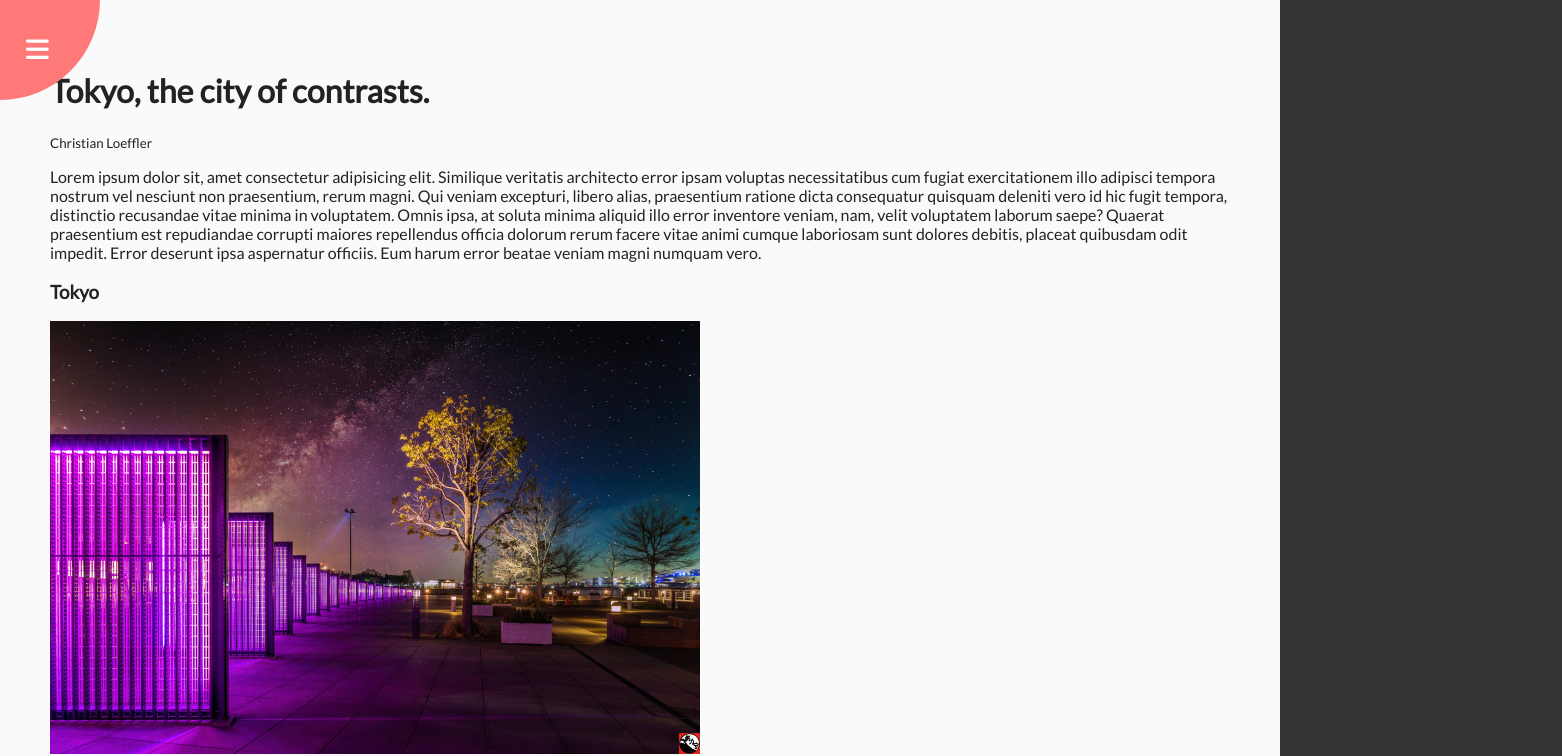
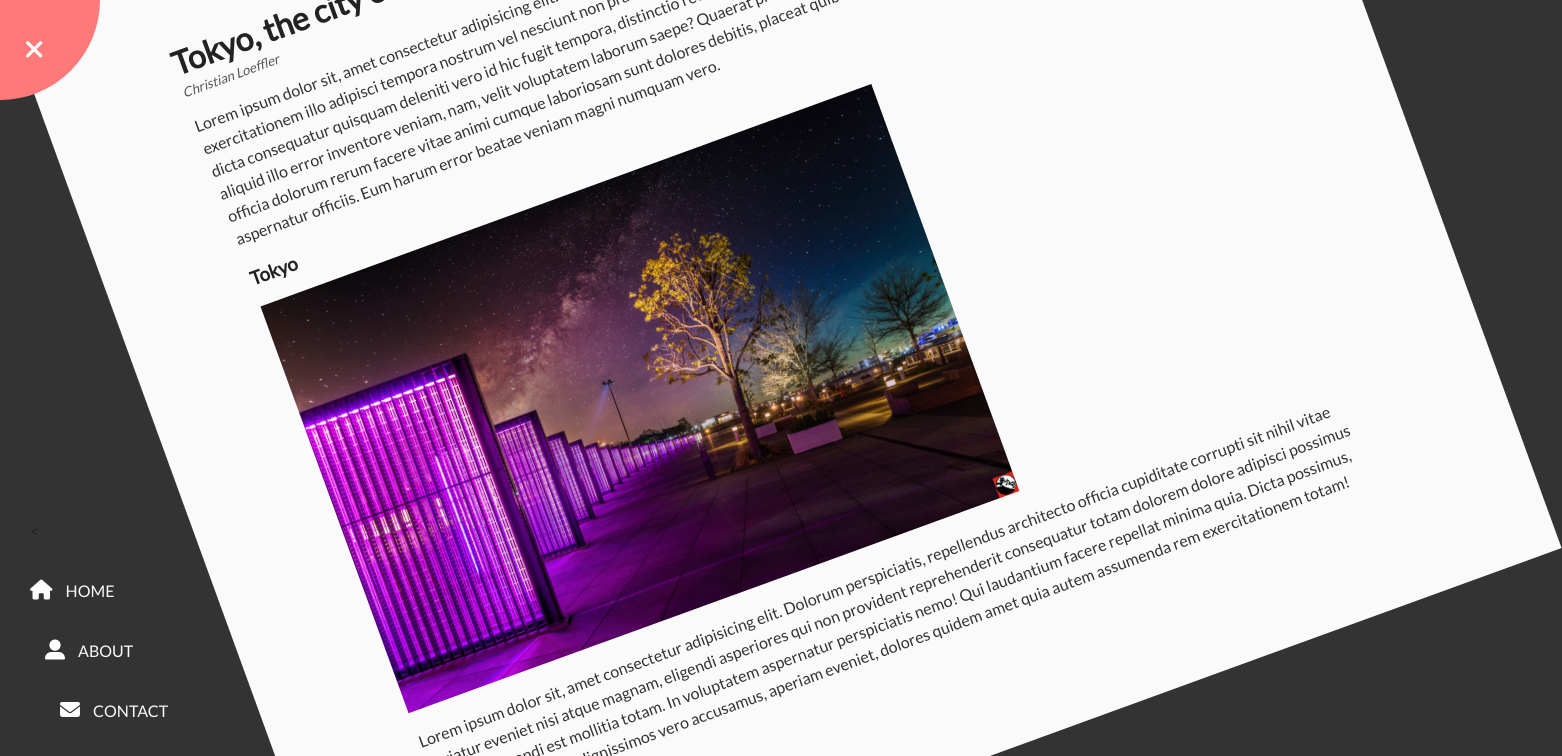
Before and after one commit to cloeffle/rotating-nav-animation, a plain HTML site: page index.html in a window 1280 px wide. Both pictures are taken after a click on the button 37 px from the left and 50 px from the top of the page. Shown: the top 756 px of the page, 1562 px wide, since content can reach past the window. Drawn offline with Linux system fonts and the light colour scheme.

Commit message:
added styling of the menu and nav, rotating function in javascript

```diff
--- a/index.html
+++ b/index.html
@@ -11,7 +11,7 @@
       referrerpolicy="no-referrer"
     />
     <link rel="stylesheet" href="style.css" />
-    <title>My Project</title>
+    <title>Rotating Navigation</title>
   </head>
   <body>
     <div class="container">
@@ -59,9 +59,10 @@
     </div>
     <nav>
       <ul>
-        <li><i class="fas fa-home">Home</i></li>
-        <li><i class="fas fa-alt">About</i></li>
-        <li><i class="fas fa-envelope">Contact</i></li>
+        <
+        <li><i class="fas fa-home"></i><a href="#"> Home</a></li>
+        <li><i class="fa-solid fa-user-large"></i><a href="#"> About</a></li>
+        <li><i class="fas fa-envelope"></i><a href="#"> Contact</a></li>
       </ul>
     </nav>
 
--- a/script.js
+++ b/script.js
@@ -0,0 +1,7 @@
+const open = document.getElementById('open');
+const close = document.getElementById('close');
+const container = document.querySelector('.container');
+
+open.addEventListener('click', () => container.classList.add('show-nav'));
+
+close.addEventListener('click', () => container.classList.remove('show-nav'));
--- a/style.css
+++ b/style.css
@@ -1,4 +1,5 @@
-@import url('https://fonts.googleapis.com/css2?family=lato&display=swap');
+@import url('https://fonts.googleapis.com/css?family=Lato&display=swap');
+
 * {
   box-sizing: border-box;
 }
@@ -38,6 +39,11 @@ body {
   position: relative;
   transition: transform 0.5s linear;
 }
+
+.container.show-nav .circle {
+  transform: rotate(-70deg);
+}
+
 .circle button {
   cursor: pointer;
   position: absolute;
@@ -49,6 +55,7 @@ body {
   font-size: 26px;
   color: #fff;
 }
+
 .circle button:focus {
   outline: none;
 }
@@ -62,6 +69,69 @@ body {
   transform-origin: top left;
 }
 
+.container.show-nav + nav li {
+  transform: translateX(0);
+  transition-delay: 0.3s;
+}
+
+nav {
+  position: fixed;
+  bottom: 40px;
+  left: 0;
+  z-index: 100;
+}
+nav ul {
+  list-style-type: none;
+  padding-left: 30px;
+}
+
+nav ul li {
+  text-transform: uppercase;
+  color: #fff;
+  margin: 40px 0;
+  transform: translateX(-100%);
+  transition: transform 0.4s ease-in;
+}
+
+nav ul li i {
+  font-size: 20px;
+  margin-right: 10px;
+}
+
+nav ul li + li {
+  margin-left: 15px;
+  transform: translateX(-150%);
+}
+
+nav ul li + li + li {
+  margin-left: 30px;
+  transform: translateX(-200%);
+}
+
+nav a {
+  color: #fafafa;
+  text-decoration: none;
+  transition: all 0.5s;
+}
 .content img {
   max-width: 100%;
 }
+
+.content {
+  max-width: 1000px;
+  margin: 50px auto;
+}
+
+.content h1 {
+  margin: 0;
+}
+
+.content small {
+  color: #555;
+  font-style: italic;
+}
+
+.content p {
+  color: #333;
+  line-height: 1.5;
+}
```
